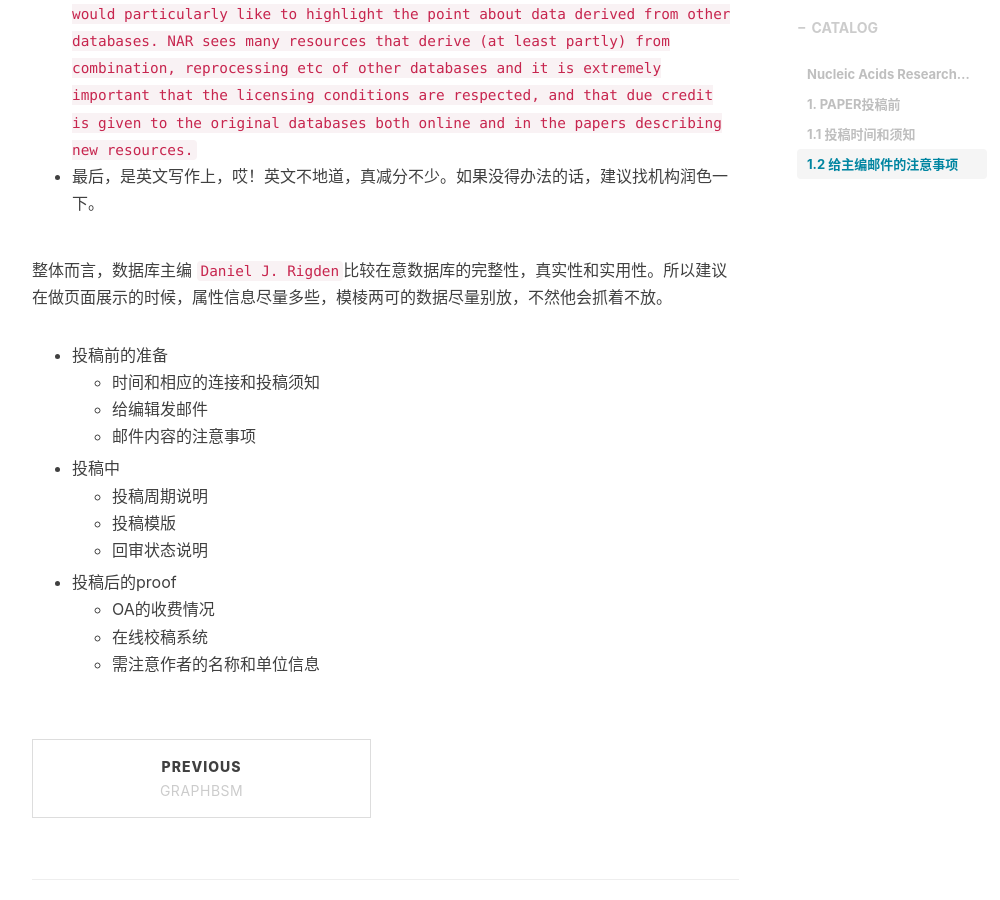
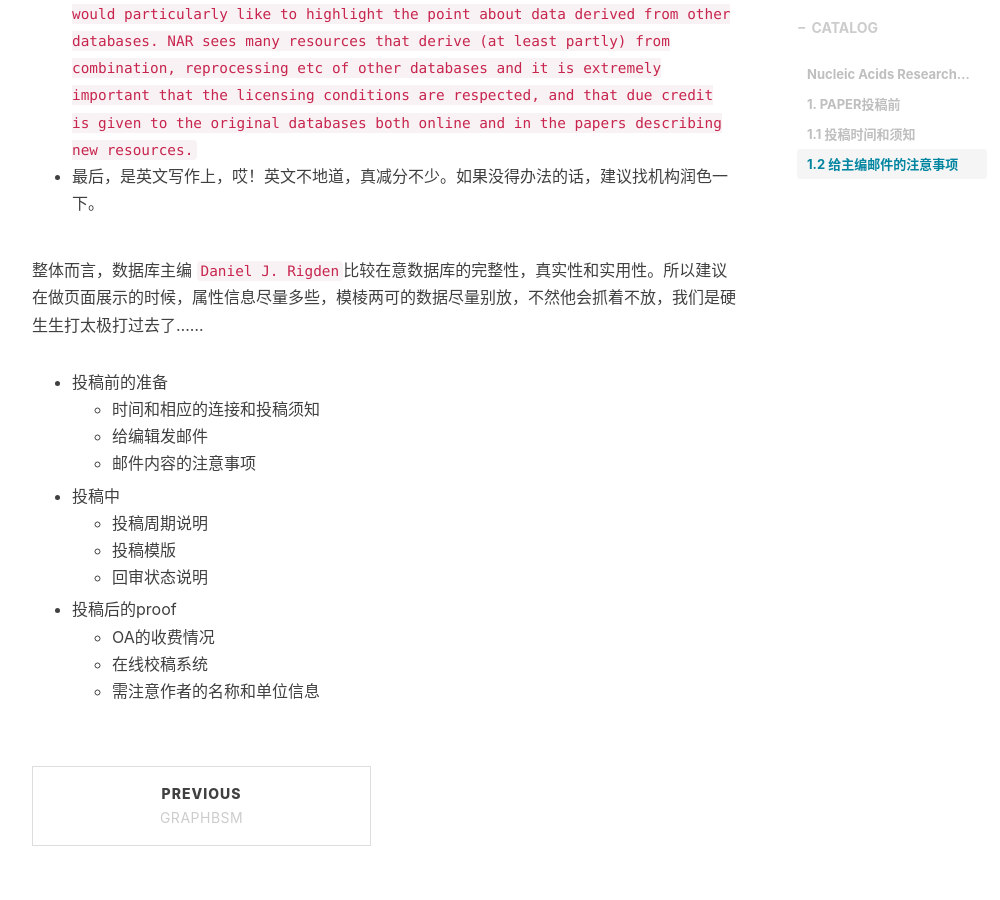
Before and after one commit to Tianbiao-Yang/tianbiao-yang.github.io, a Jekyll site: the page built from _posts/2021-03-22-NAR-Submit.md, in a window 1280 px wide and 900 px high, scrolled down 2342 px. Shown: the whole window, without its empty margins (233-1233 px from the left). Built offline with Jekyll 4.4.1, drawn with Linux system fonts in a browser that asks for light colours; nearby versions of some CDN libraries; comment, search, counter and statistics services are not loaded.

Commit message:
Update 2021-03-22-NAR-Submit.md

```diff
--- a/_posts/2021-03-22-NAR-Submit.md
+++ b/_posts/2021-03-22-NAR-Submit.md
@@ -40,7 +40,7 @@ NAR database issue和其他稿件不同的地方就在这里，这里需要先
 * 然后，如果数据库与其他数据库有交叉链接，建议链接mapping回原来的数据库。编辑原话`I would particularly like to highlight the point about data derived from other databases. NAR sees many resources that derive (at least partly) from combination, reprocessing etc of other databases and it is extremely important that the licensing conditions are respected, and that due credit is given to the original databases both online and in the papers describing new resources.`
 * 最后，是英文写作上，哎！英文不地道，真减分不少。如果没得办法的话，建议找机构润色一下。
 
-整体而言，数据库主编 `Daniel J. Rigden`比较在意数据库的完整性，真实性和实用性。所以建议在做页面展示的时候，属性信息尽量多些，模棱两可的数据尽量别放，不然他会抓着不放。
+整体而言，数据库主编 `Daniel J. Rigden`比较在意数据库的完整性，真实性和实用性。所以建议在做页面展示的时候，属性信息尽量多些，模棱两可的数据尽量别放，不然他会抓着不放，我们是硬生生打太极打过去了......
 
 
 
```
